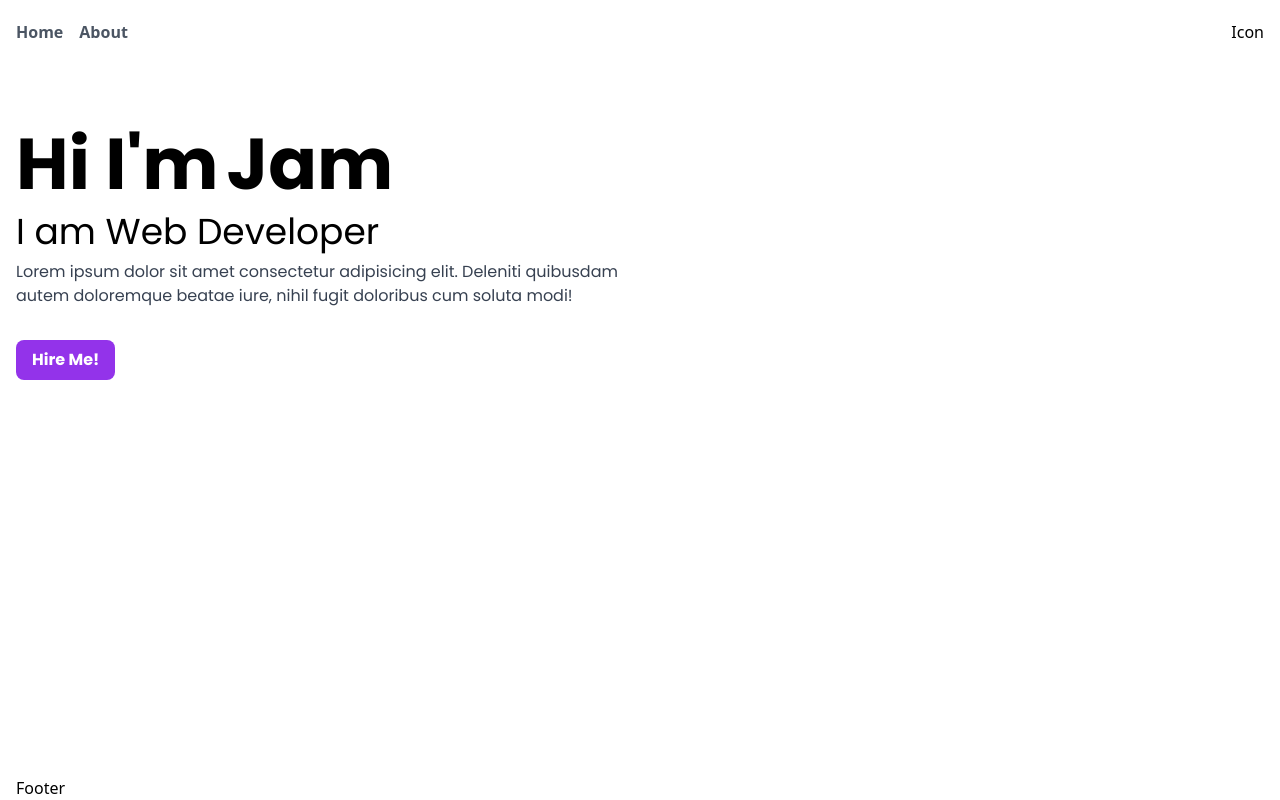
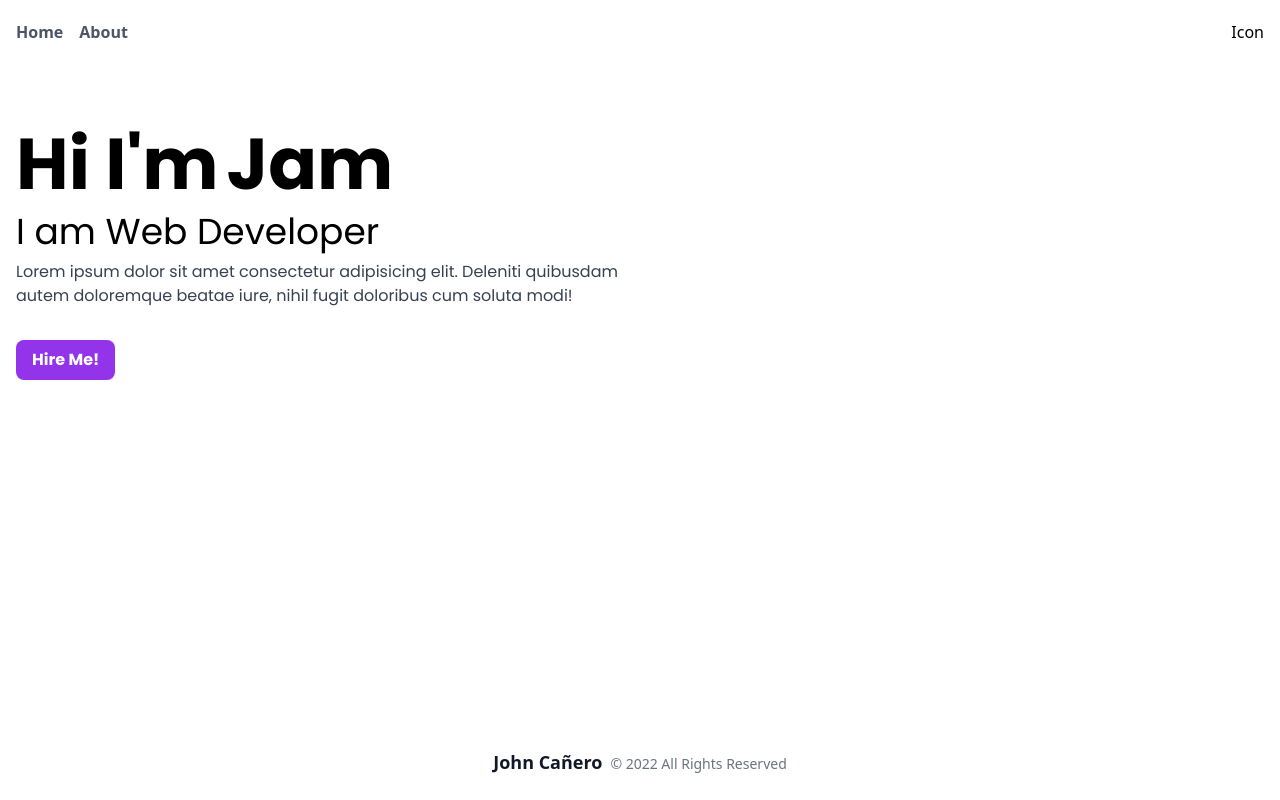
Before and after one commit to johncanero/johncanero-website, a Next.js app: page / in a window 1280 px wide. Built offline with nearby package versions, Linux system fonts and the light colour scheme.

Commit message:
Footer Tag Styling

```diff
--- a/sections/Footer.tsx
+++ b/sections/Footer.tsx
@@ -1,9 +1,14 @@
-import React from 'react'
+import React from "react";
 
 const Footer = () => {
   return (
-    <div>Footer</div>
-  )
-}
+    <footer className="py-6 text-center text-gray-500 text-sm">
+      <span className="dark:text-gray-100 text-gray-900 font-bold text-lg mr-2">
+        John Cañero
+      </span>
+      &copy; {new Date().getFullYear()} All Rights Reserved
+    </footer>
+  );
+};
 
-export default Footer
+export default Footer;
```
